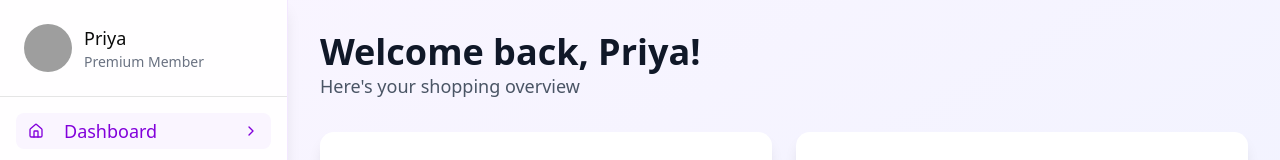
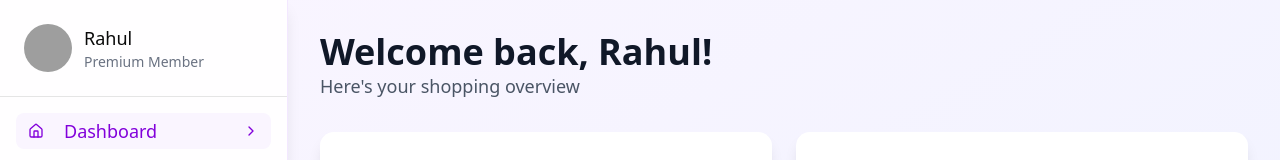
Before and after one commit to Selvaprakash-V/INV-GDG, a Next.js app: page /customer/dashboard in a window 1280 px wide. Shown: the top 160 px of the page. Built offline with nearby package versions, Linux system fonts and the light colour scheme; grey boxes are pictures that could not be loaded.

Commit message:
changes done

```diff
--- a/src/app/customer/dashboard/page.jsx
+++ b/src/app/customer/dashboard/page.jsx
@@ -34,8 +34,8 @@ import {
 
 // Sample data
 const userData = {
-  name: "Priya",
-  email: "priya.patel@example.com",
+  name: "Rahul",
+  email: "Rahul.patel@example.com",
   avatar: "/avatars/02.png",
 };
 
```
